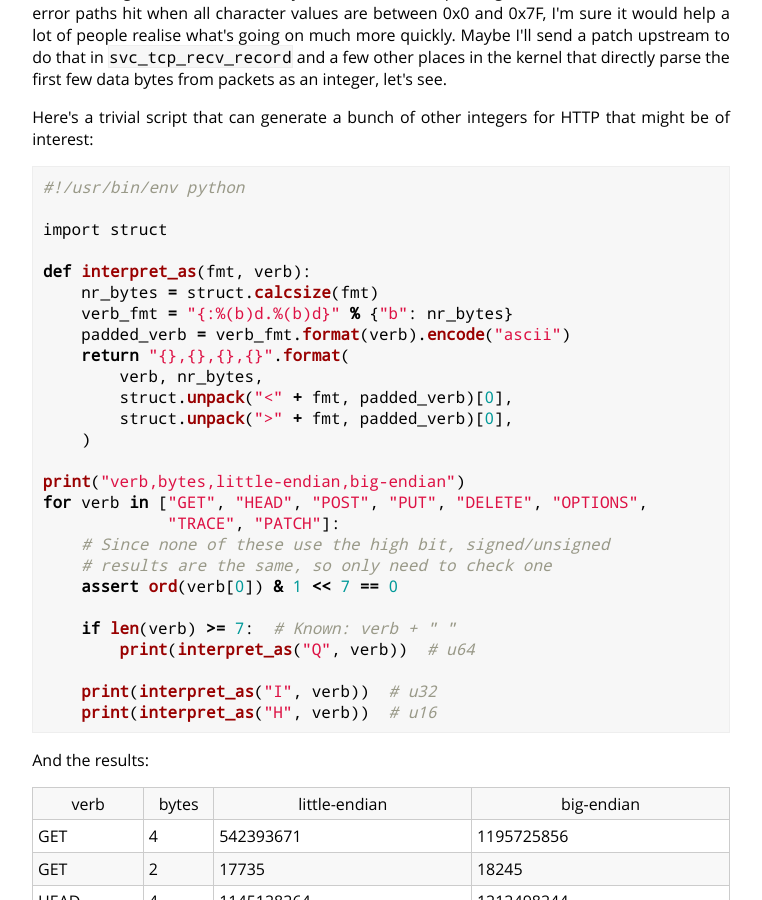
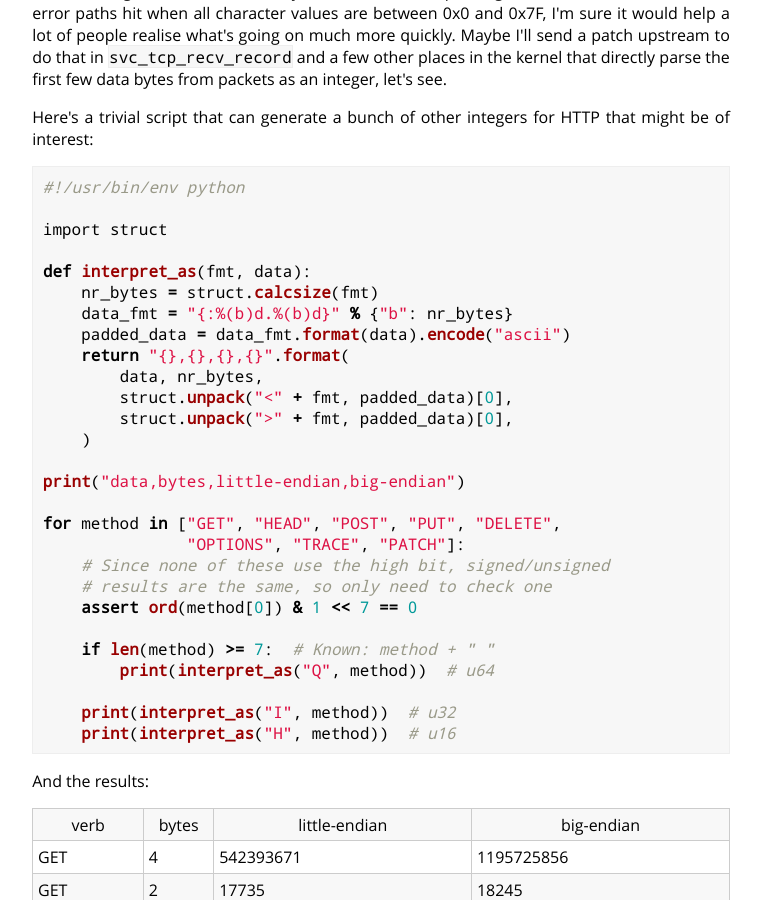
Before and after one commit to cdown/chrisdown.name, a Jekyll site: the page built from _posts/2020-01-13-1195725856-and-friends-the-origins-of-mysterious-numbers.md, in a window 1280 px wide and 900 px high, scrolled down 1942 px. Shown: the whole window, without its empty margins (259-1021 px from the left). Built offline with Jekyll 4.4.1, drawn with Linux system fonts in a browser that asks for light colours.

Commit message:
numbers post: Some of these aren't verbs, just call them methods

```diff
--- a/_posts/2020-01-13-1195725856-and-friends-the-origins-of-mysterious-numbers.md
+++ b/_posts/2020-01-13-1195725856-and-friends-the-origins-of-mysterious-numbers.md
@@ -119,28 +119,29 @@ that might be of interest:
 
 import struct
 
-def interpret_as(fmt, verb):
+def interpret_as(fmt, data):
     nr_bytes = struct.calcsize(fmt)
-    verb_fmt = "{:%(b)d.%(b)d}" % {"b": nr_bytes}
-    padded_verb = verb_fmt.format(verb).encode("ascii")
+    data_fmt = "{:%(b)d.%(b)d}" % {"b": nr_bytes}
+    padded_data = data_fmt.format(data).encode("ascii")
     return "{},{},{},{}".format(
-        verb, nr_bytes,
-        struct.unpack("<" + fmt, padded_verb)[0],
-        struct.unpack(">" + fmt, padded_verb)[0],
+        data, nr_bytes,
+        struct.unpack("<" + fmt, padded_data)[0],
+        struct.unpack(">" + fmt, padded_data)[0],
     )
 
-print("verb,bytes,little-endian,big-endian")
-for verb in ["GET", "HEAD", "POST", "PUT", "DELETE", "OPTIONS",
-             "TRACE", "PATCH"]:
+print("data,bytes,little-endian,big-endian")
+
+for method in ["GET", "HEAD", "POST", "PUT", "DELETE",
+               "OPTIONS", "TRACE", "PATCH"]:
     # Since none of these use the high bit, signed/unsigned
     # results are the same, so only need to check one
-    assert ord(verb[0]) & 1 << 7 == 0
+    assert ord(method[0]) & 1 << 7 == 0
 
-    if len(verb) >= 7:  # Known: verb + " "
-        print(interpret_as("Q", verb))  # u64
+    if len(method) >= 7:  # Known: method + " "
+        print(interpret_as("Q", method))  # u64
 
-    print(interpret_as("I", verb))  # u32
-    print(interpret_as("H", verb))  # u16
+    print(interpret_as("I", method))  # u32
+    print(interpret_as("H", method))  # u16
 {% endhighlight %}
 
 And the results:
```
